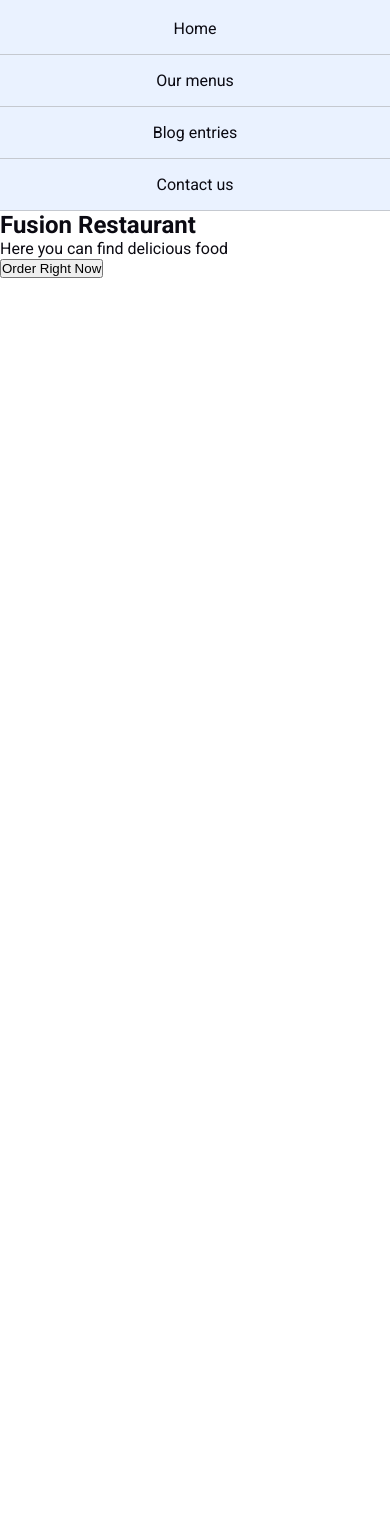
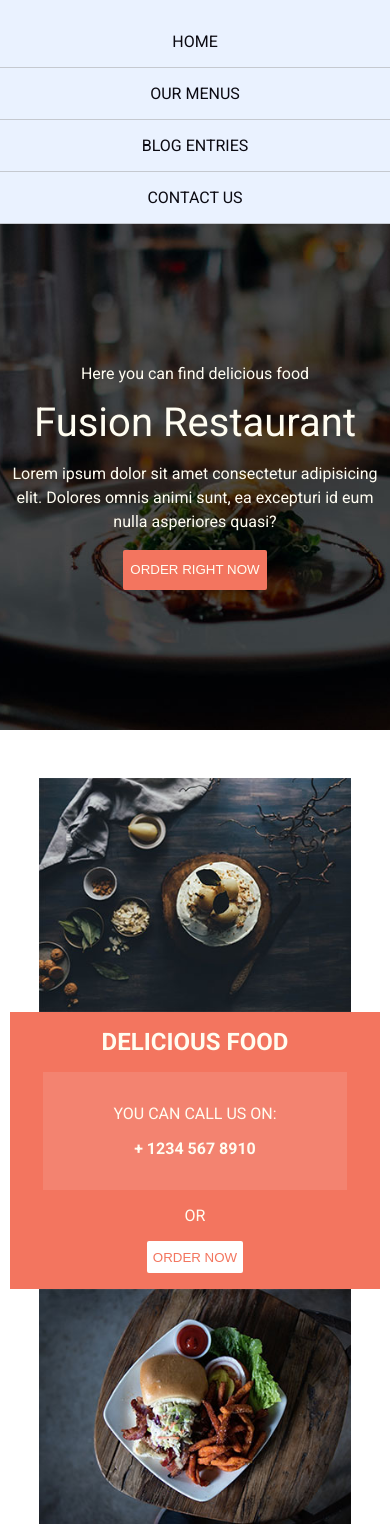
Before and after one commit to NewViewNewBeginning/Mocup1, a plain HTML site: page mockup2/index.html in a window 390 px wide. Shown: the part 143-1670 px from the top of the page. Before the commit the page ends 844 px from the top, so only its background shows below. Drawn offline with Linux system fonts and the light colour scheme.

Commit message:
order section apllied with style for mobile

```diff
--- a/mockup2/css/style.css
+++ b/mockup2/css/style.css
@@ -26,7 +26,44 @@ body {
 	font-family: "Roboto", sans-serif;
 	color: var(--font-color);
 }
+p {
+	line-height: 1.5;
+}
 
+h1 {
+	font-size: 2.5rem;
+	font-weight: 300;
+}
+
+.btn-main {
+	background-color: var(--cta-color);
+	color: inherit;
+	width: 9rem;
+	height: 2.5rem;
+	border: none;
+	outline: none;
+	border-radius: 2px;
+	-webkit-border-radius: 2px;
+	-moz-border-radius: 2px;
+	-ms-border-radius: 2px;
+	-o-border-radius: 2px;
+	text-transform: uppercase;
+}
+.btn-secondary {
+	background-color: var(--main-bg-color);
+	color: var(--cta-color);
+	min-width: 6rem;
+	height: 2rem;
+	border: none;
+	outline: none;
+	border-radius: 2px;
+	-webkit-border-radius: 2px;
+	-moz-border-radius: 2px;
+	-ms-border-radius: 2px;
+	-o-border-radius: 2px;
+	text-transform: uppercase;
+	cursor: pointer;
+}
 /* Header */
 
 header {
@@ -69,10 +106,58 @@ nav a {
 	width: 100%;
 	border-bottom: 1px solid var(--underline);
 	padding: 1rem 0;
+	text-transform: uppercase;
 }
 
-/* Hero Section */
+/* Banner Section */
 
-.hero {
-	background: ;
+.banner {
+	background: url(../img/banner-bg.jpg) no-repeat center center/cover;
+	color: var(--bright-font-color);
+	text-align: center;
+	height: 60vh;
+	display: flex;
+	flex-direction: column;
+	justify-content: center;
+	align-items: center;
+	gap: 1rem;
 }
+.banner span {
+	order: -1;
+}
+
+/* Order section */
+.order {
+	margin: 3rem 0;
+	text-transform: uppercase;
+}
+.order,
+.order-info {
+	display: flex;
+	flex-direction: column;
+	justify-content: center;
+	align-items: center;
+}
+
+.order-info {
+	width: 95%;
+	background-color: var(--cta-color);
+	color: var(--bright-font-color);
+	text-align: center;
+	gap: 1rem;
+	padding: 1rem;
+}
+.order img {
+	width: 80%;
+}
+
+.phone {
+	background-color: #f38370;
+	width: 90%;
+	padding: 2rem;
+}
+.phone a {
+	display: block;
+	margin-top: 1rem;
+	font-weight: 600;
+}
--- a/mockup2/index.html
+++ b/mockup2/index.html
@@ -30,13 +30,34 @@
         </div>
     </header>
 
-    <!-- Hero section -->
+    <!-- Banner section -->
 
-    <section class="hero">
+    <section class="banner">
         <h1>Fusion Restaurant</h1>
-        <p>Here you can find delicious food</p>
-        <button>Order Right Now</button>
+        <span>Here you can find delicious food</span>
+        <p>Lorem ipsum dolor sit amet consectetur adipisicing elit. Dolores omnis animi sunt, ea excepturi id eum nulla
+            asperiores quasi?</p>
+        <button class="btn-main">Order Right Now</button>
     </section>
+
+    <!-- Order section -->
+    <section class="order">
+        <img src="img/cook_01.jpg" alt="dark wood table with leafs, spices and plate with dessers and knife ">
+        <div class="order-info">
+            <h2>Delicious food</h2>
+            <div class="phone"><span>You can call us on:</span>
+                <a href="tel:+12345678910">+ 1234 567 8910</a>
+            </div>
+
+            <span>or</span>
+            <button class="btn-secondary">Order now</button>
+        </div>
+        <img src="img/cook_02.jpg" alt="plate with food: bun with salad bacon and sides fries with sauces">
+    </section>
+
+    <!-- Menu -->
+
+    <section class="menu"></section>
 
     <script type="module" src="js/app.js"></script>
 </body>
```
